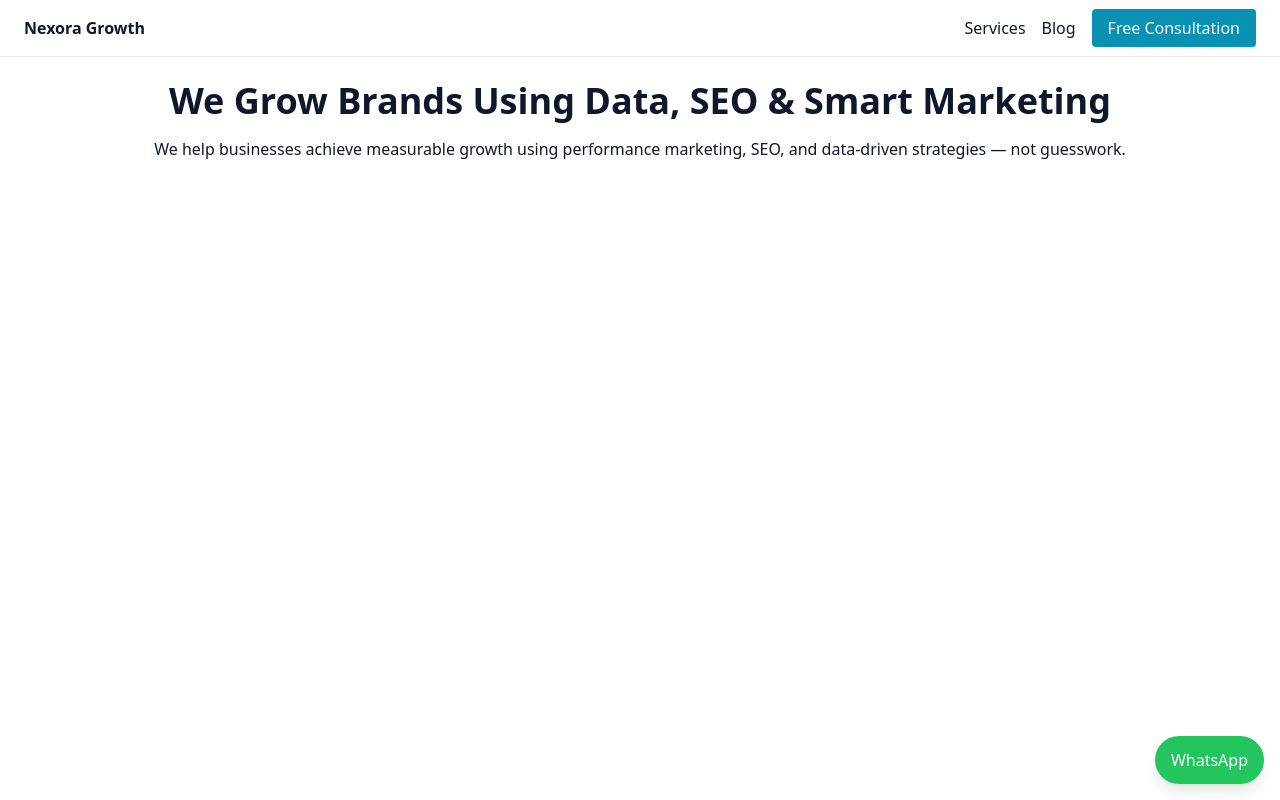
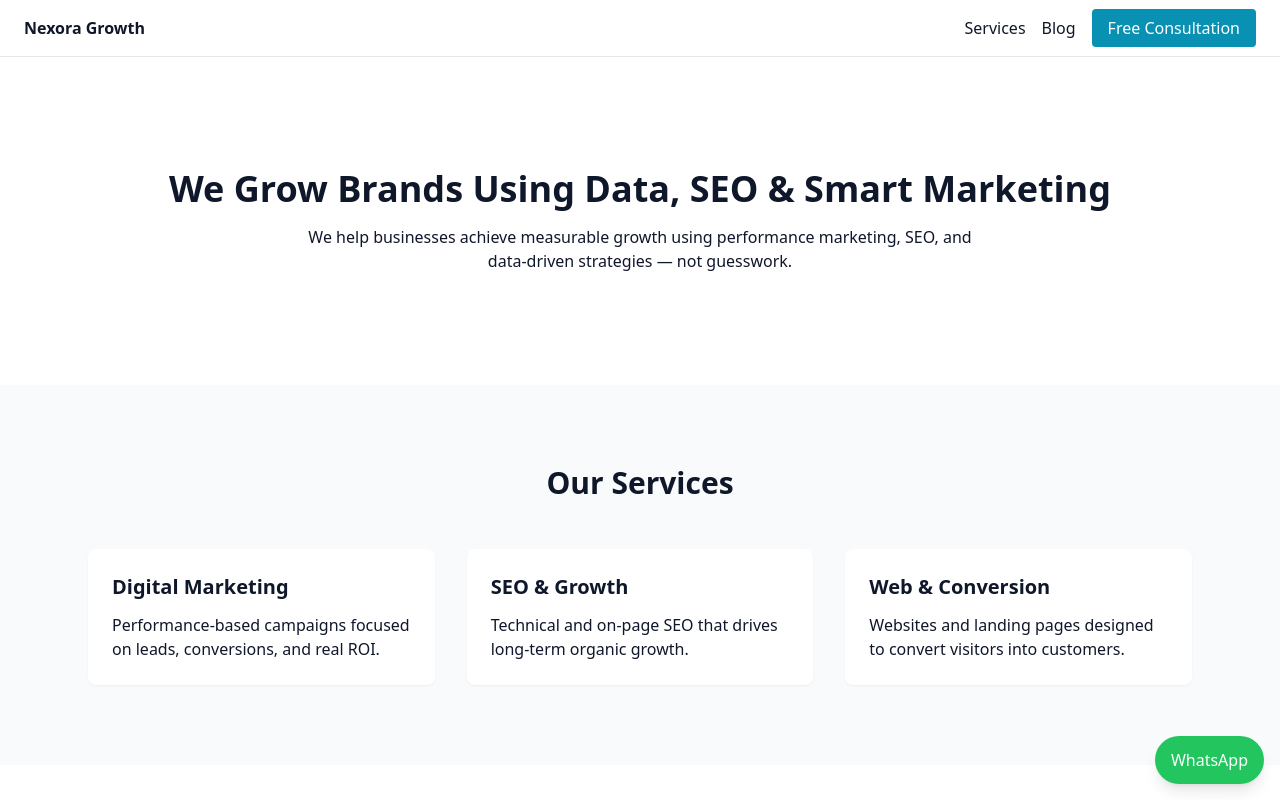
Before and after one commit to OmarHany-sudo/nexora-growth, a Next.js app: page / in a window 1280 px wide. Built offline with nearby package versions, Linux system fonts and the light colour scheme.

Commit message:
Refactor Home component layout and add Services

```diff
--- a/app/page.tsx
+++ b/app/page.tsx
@@ -1,19 +1,27 @@
 import Navbar from '../components/Navbar';
 import WhatsApp from '../components/WhatsApp';
+import Services from '../components/Services';
 
 export default function Home() {
   return (
     <>
       <Navbar />
-      <main className="max-w-5xl mx-auto p-6 text-center">
-        <h1 className="text-4xl font-bold mb-4">
-          We Grow Brands Using Data, SEO & Smart Marketing
-        </h1>
-        <p>
-          We help businesses achieve measurable growth using performance marketing,
-          SEO, and data-driven strategies — not guesswork.
-        </p>
+
+      <main>
+        {/* Hero */}
+        <section className="py-28 text-center">
+          <h1 className="text-4xl font-bold mb-4">
+            We Grow Brands Using Data, SEO & Smart Marketing
+          </h1>
+          <p className="max-w-2xl mx-auto">
+            We help businesses achieve measurable growth using performance
+            marketing, SEO, and data-driven strategies — not guesswork.
+          </p>
+        </section>
+
+        <Services />
       </main>
+
       <WhatsApp />
     </>
   );
```
